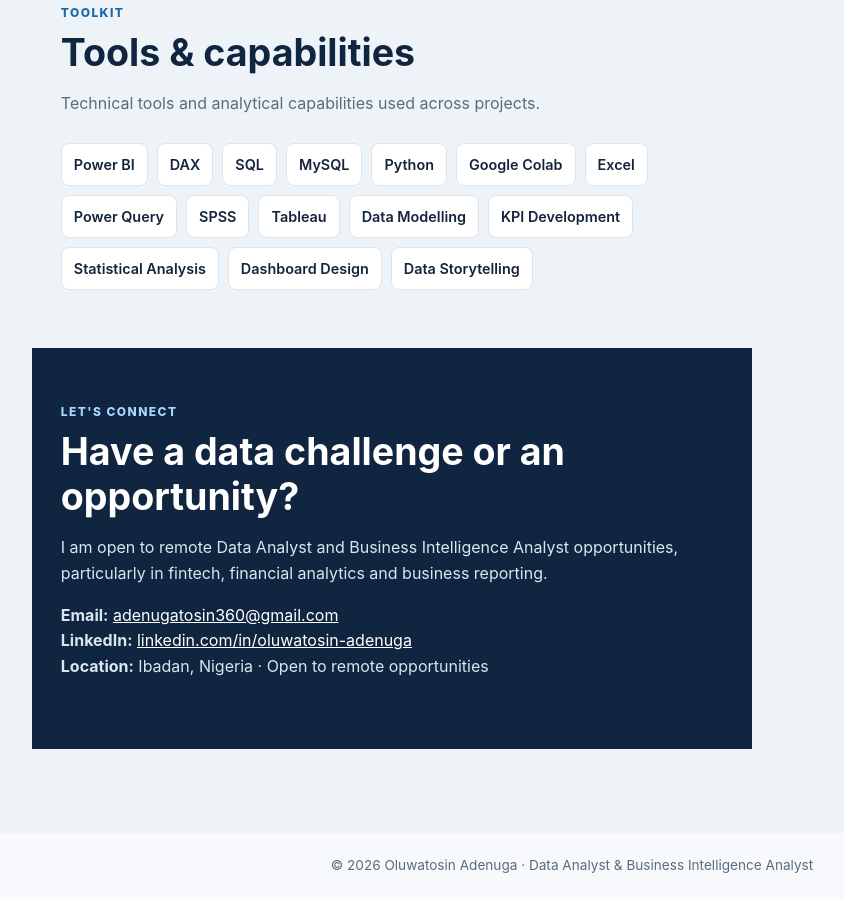
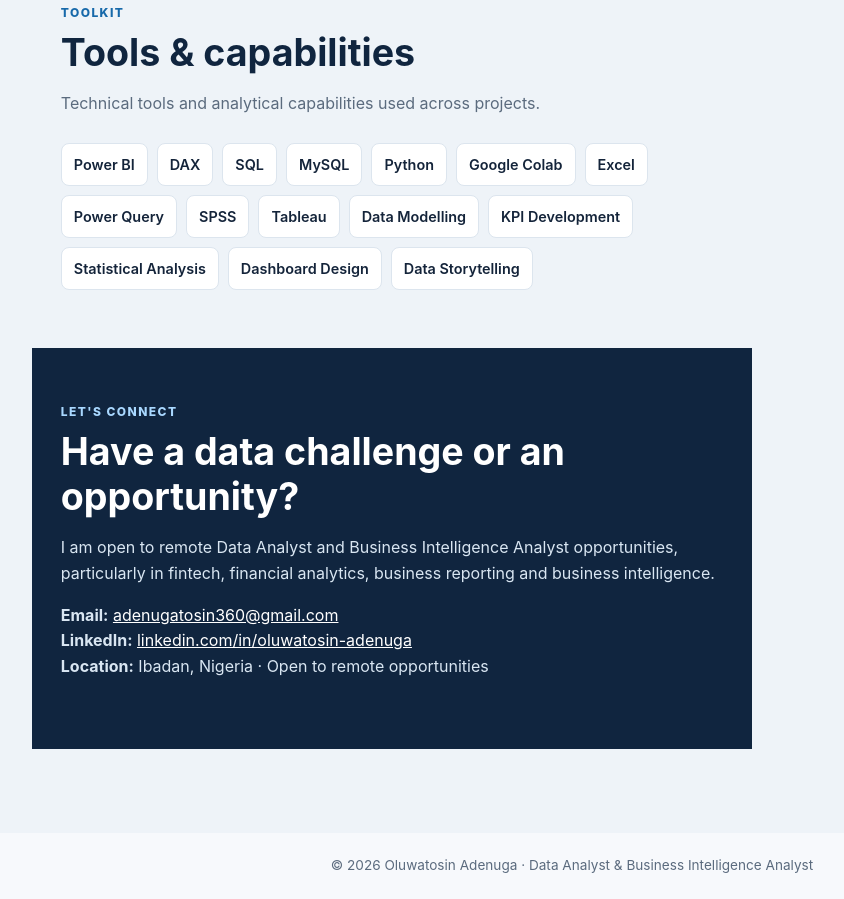
Before and after one commit to Oluwatosin360/oluwatosin_adenuga_portfolio, a plain HTML site: page index.html in a window 1280 px wide. Shown: the part 3404-4303 px from the top of the page, without its empty margins (68-912 px from the left). Drawn offline with Linux system fonts and the light colour scheme.

```diff
--- a/index.html
+++ b/index.html
@@ -118,7 +118,7 @@ footer{padding:22px 0;color:var(--muted);font-size:.85rem;text-align:center}
 <div class="wrap">
 <div class="kicker" style="color:#a9d8ff">Let's connect</div>
 <h2>Have a data challenge or an opportunity?</h2>
-<p>I am open to remote Data Analyst and Business Intelligence Analyst opportunities, particularly in fintech, financial analytics and business reporting.</p>
+<p>I am open to remote Data Analyst and Business Intelligence Analyst opportunities, particularly in fintech, financial analytics, business reporting and business intelligence.</p>
 <p><strong>Email:</strong> <a href="mailto:adenugatosin360@gmail.com">adenugatosin360@gmail.com</a><br>
 <strong>LinkedIn:</strong> <a href="https://www.linkedin.com/in/oluwatosin-adenuga/" target="_blank" rel="noopener">linkedin.com/in/oluwatosin-adenuga</a><br>
 <strong>Location:</strong> Ibadan, Nigeria · Open to remote opportunities</p>
```
